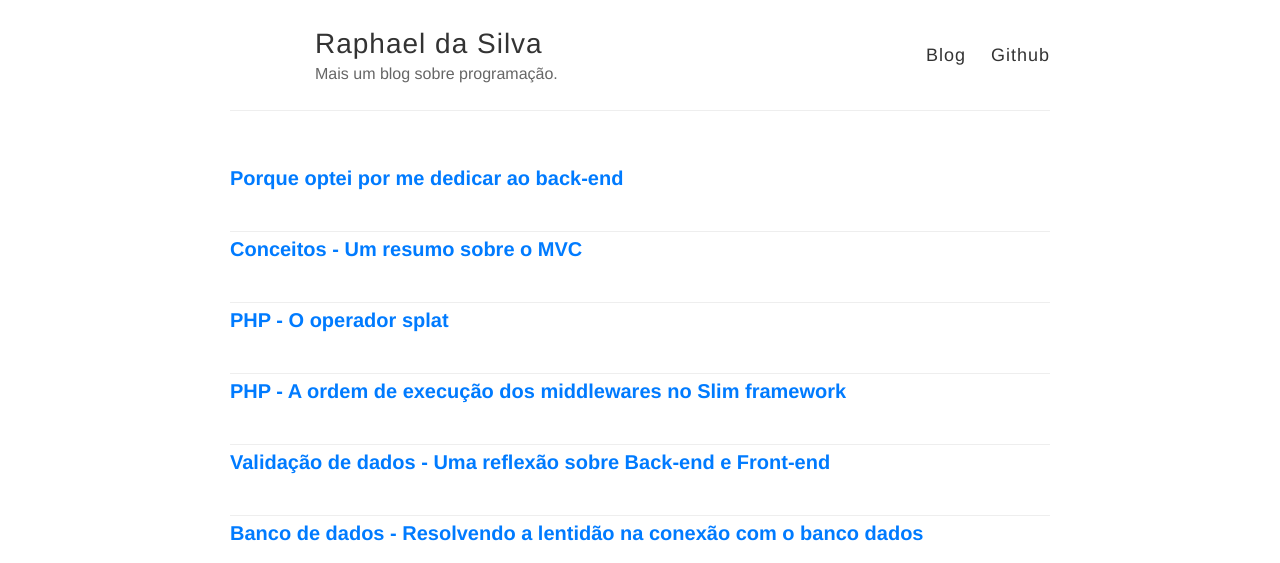
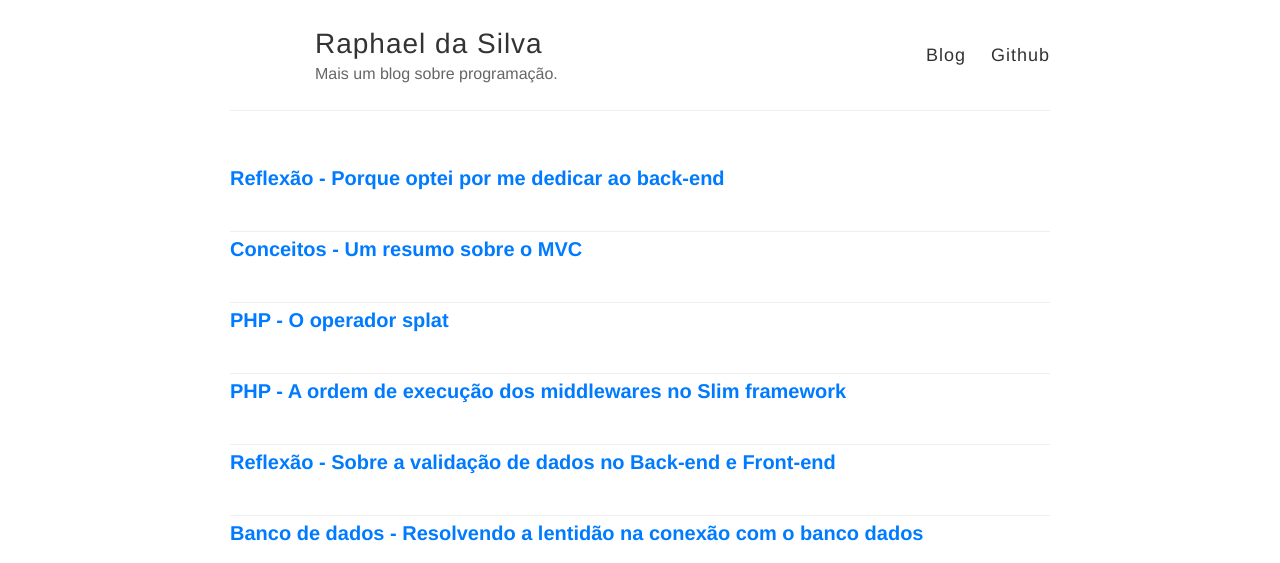
Before and after one commit to raphael-da-silva/raphael-da-silva.github.io, a Jekyll site: the page built from index.html, in a window 1280 px wide. Shown: the top 563 px of the page. Built offline with Jekyll 4.4.1, drawn with Linux system fonts in a browser that asks for light colours; nearby versions of some CDN libraries.

Commit message:
Revisão

```diff
--- a/_posts/2019-10-14-validacao.md
+++ b/_posts/2019-10-14-validacao.md
@@ -1,6 +1,6 @@
 ---
 layout: post
-title: Validação de dados - Uma reflexão sobre Back-end e Front-end
+title: Reflexão - Sobre a validação de dados no Back-end e Front-end
 ---
 
 A validação de dados do usuário (input) pode ser feita no back-end (com a linguagem no lado do servidor) e no front-end (com Javascript). O ideal é que sejam feitas em ambas, pois cada uma oferece diferentes vantagems e desvantagens e, por isso, uma acaba complementando a outra.
--- a/_posts/2020-01-25-back-end.md
+++ b/_posts/2020-01-25-back-end.md
@@ -1,6 +1,6 @@
 ---
 layout: post
-title: Porque optei por me dedicar ao back-end
+title: Reflexão - Porque optei por me dedicar ao back-end
 ---
 
 Quando comecei na área eu fazia a parte de front-end e back-end, tudo era em um nível de iniciante, eu nem sabia que existia o termo full-stack e existia a possibilidade de trabalhar só com as tecnologias do lado do cliente ou só com as tecnologias do lado do servidor. Tudo era englobado no guarda-chuva de termos mais abrangentes como programador ou desenvolvedor web.
```
